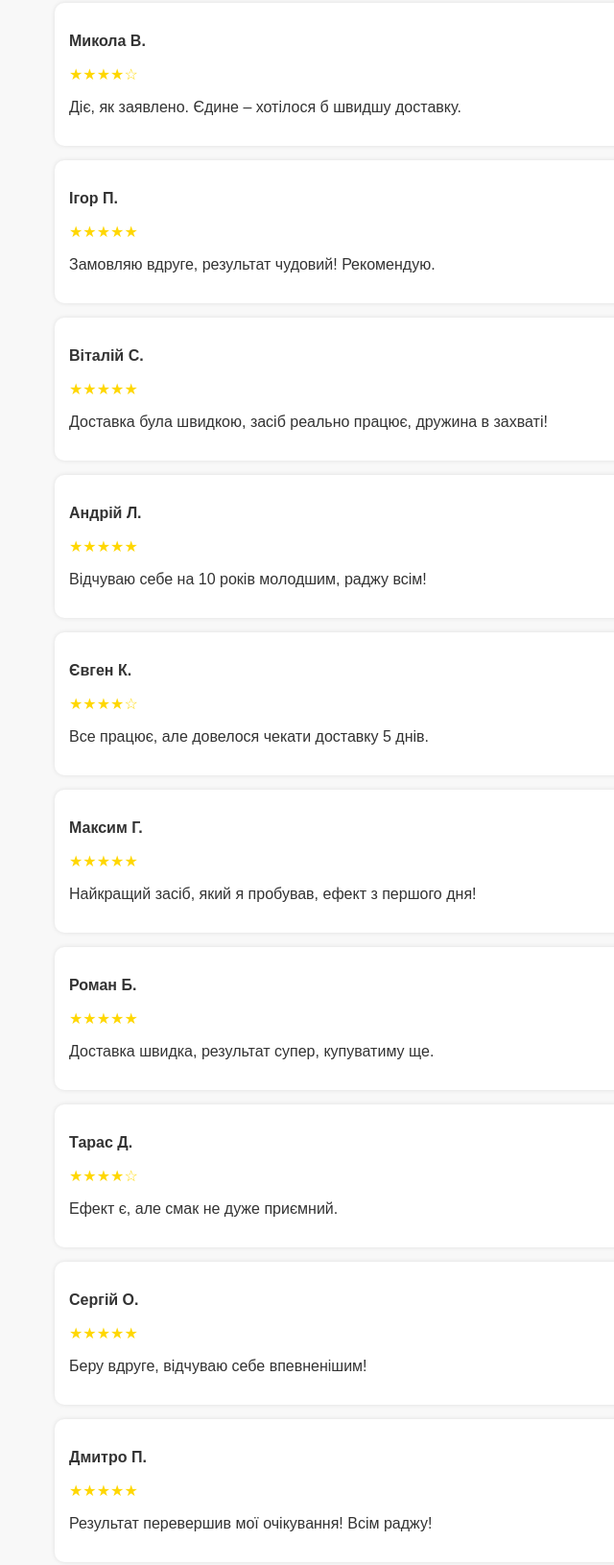
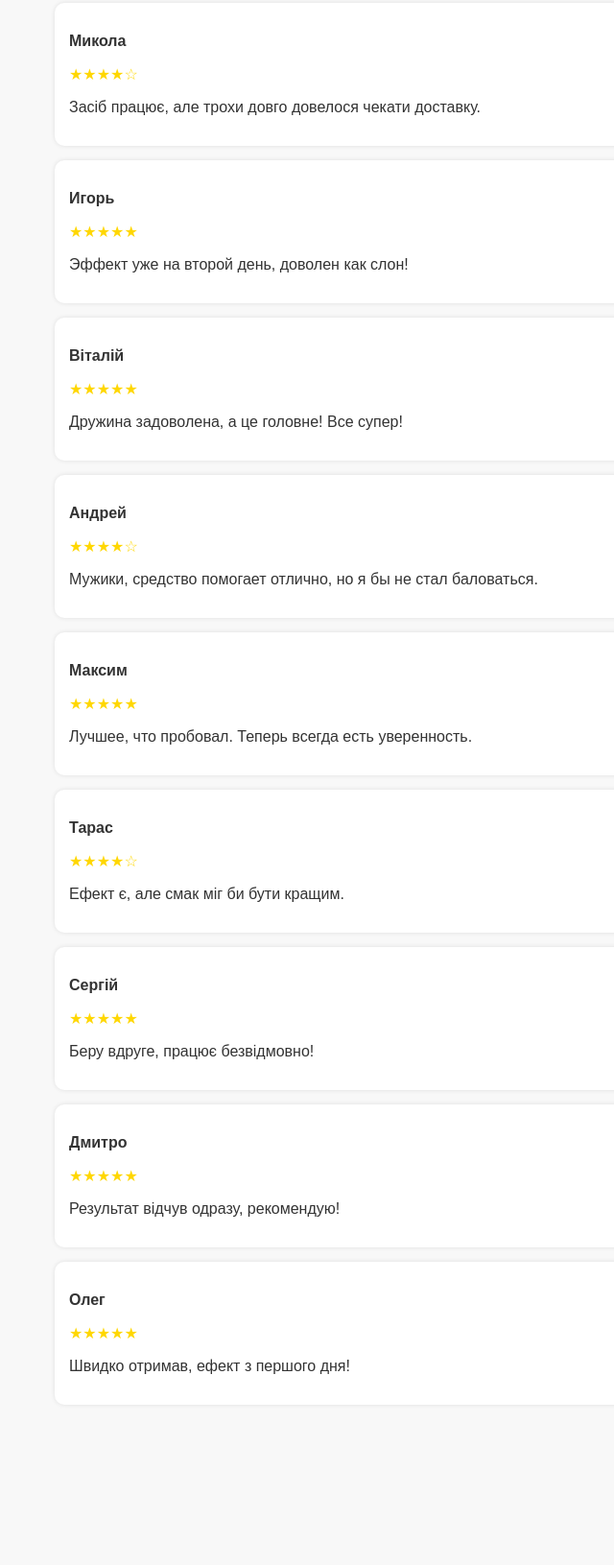
Before and after one commit to lshifter/meglive, a plain HTML site: page index.html in a window 1280 px wide. Shown: the part 492-2123 px from the top of the page at 96% size, without its empty margins (183-823 px from the left). After the commit the page ends 1991 px from the top, so only its background shows below. Drawn offline with Linux system fonts and the light colour scheme.

Commit message:
Update index.html

```diff
--- a/index.html
+++ b/index.html
@@ -72,59 +72,49 @@
                 <p>Мужики, средство пришло 2 дня назад, ну это просто самолёт, эрекция как в 17 лет!</p>
             </div>
             <div class="review">
-                <p><strong>Микола В.</strong></p>
+                <p><strong>Микола</strong></p>
                 <p class="stars">★★★★☆</p>
-                <p>Діє, як заявлено. Єдине – хотілося б швидшу доставку.</p>
+                <p>Засіб працює, але трохи довго довелося чекати доставку.</p>
             </div>
             <div class="review">
-                <p><strong>Ігор П.</strong></p>
+                <p><strong>Игорь</strong></p>
                 <p class="stars">★★★★★</p>
-                <p>Замовляю вдруге, результат чудовий! Рекомендую.</p>
+                <p>Эффект уже на второй день, доволен как слон!</p>
             </div>
             <div class="review">
-                <p><strong>Віталій С.</strong></p>
+                <p><strong>Віталій</strong></p>
                 <p class="stars">★★★★★</p>
-                <p>Доставка була швидкою, засіб реально працює, дружина в захваті!</p>
+                <p>Дружина задоволена, а це головне! Все супер!</p>
             </div>
             <div class="review">
-                <p><strong>Андрій Л.</strong></p>
-                <p class="stars">★★★★★</p>
-                <p>Відчуваю себе на 10 років молодшим, раджу всім!</p>
+                <p><strong>Андрей</strong></p>
+                <p class="stars">★★★★☆</p>
+                <p>Мужики, средство помогает отлично, но я бы не стал баловаться.</p>
             </div>
             <div class="review">
-                <p><strong>Євген К.</strong></p>
-                <p class="stars">★★★★☆</p>
-                <p>Все працює, але довелося чекати доставку 5 днів.</p>
+                <p><strong>Максим</strong></p>
+                <p class="stars">★★★★★</p>
+                <p>Лучшее, что пробовал. Теперь всегда есть уверенность.</p>
             </div>
             <div class="review">
-                <p><strong>Максим Г.</strong></p>
-                <p class="stars">★★★★★</p>
-                <p>Найкращий засіб, який я пробував, ефект з першого дня!</p>
+                <p><strong>Тарас</strong></p>
+                <p class="stars">★★★★☆</p>
+                <p>Ефект є, але смак міг би бути кращим.</p>
             </div>
             <div class="review">
-                <p><strong>Роман Б.</strong></p>
+                <p><strong>Сергій</strong></p>
                 <p class="stars">★★★★★</p>
-                <p>Доставка швидка, результат супер, купуватиму ще.</p>
+                <p>Беру вдруге, працює безвідмовно!</p>
             </div>
             <div class="review">
-                <p><strong>Тарас Д.</strong></p>
-                <p class="stars">★★★★☆</p>
-                <p>Ефект є, але смак не дуже приємний.</p>
+                <p><strong>Дмитро</strong></p>
+                <p class="stars">★★★★★</p>
+                <p>Результат відчув одразу, рекомендую!</p>
             </div>
             <div class="review">
-                <p><strong>Сергій О.</strong></p>
+                <p><strong>Олег</strong></p>
                 <p class="stars">★★★★★</p>
-                <p>Беру вдруге, відчуваю себе впевненішим!</p>
-            </div>
-            <div class="review">
-                <p><strong>Дмитро П.</strong></p>
-                <p class="stars">★★★★★</p>
-                <p>Результат перевершив мої очікування! Всім раджу!</p>
-            </div>
-            <div class="review">
-                <p><strong>Олег В.</strong></p>
-                <p class="stars">★★★★★</p>
-                <p>Швидка доставка, гарне пакування, ефект помітний з першого дня!</p>
+                <p>Швидко отримав, ефект з першого дня!</p>
             </div>
         </div>
     </div>
```
